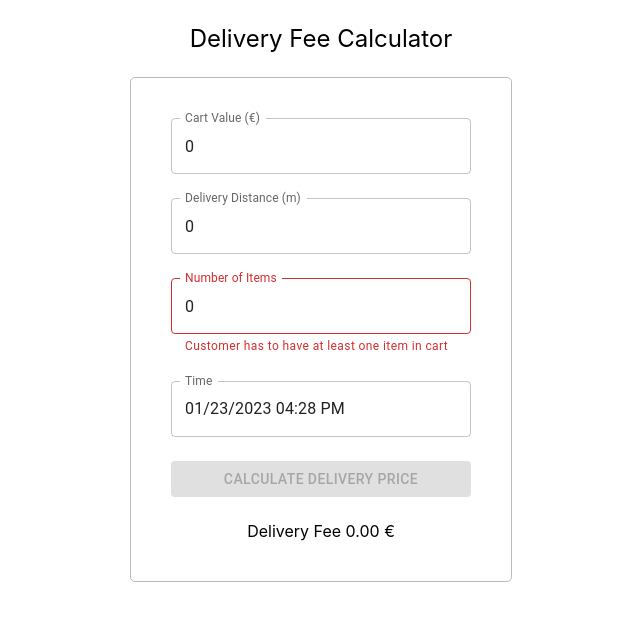
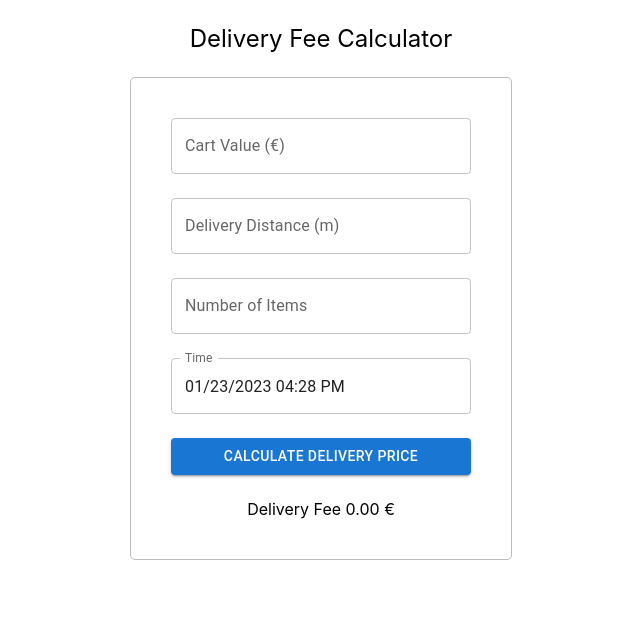
Before and after one commit to nargesG/delivery-fee-calculator, a React (Create React App) app: page / in a window 1280 px wide. Shown: the top 620 px of the page, without its empty margins (319-959 px from the left). Built offline with nearby package versions, Linux system fonts and the light colour scheme.

Commit message:
Handle form error

```diff
--- a/src/App.tsx
+++ b/src/App.tsx
@@ -9,14 +9,19 @@ import { DateTimePicker } from '@mui/x-date-pickers/DateTimePicker';
 import calculateDeliveryFee from './calculateDeliveryFee';
 import './App.css';
 
+const errorMsgIncorrectField = 'At least one field is empty';
+const errorMsgZeroItem = 'The cart should have at least one item';
+
 function App() {
   const [time, setTime] = useState(
     moment().format(),
   );
-  const [cartValue, setCartValue] = useState('0')
-  const [distance, setDistance] = useState('0')
-  const [number, setNumber] = useState('0')
+  const [cartValue, setCartValue] = useState('')
+  const [distance, setDistance] = useState('')
+  const [number, setNumber] = useState('')
   const [deliveryPrice, setDeliveryPrice] = useState(0)
+
+  const [error, setError] = useState('')
 
   const handleChangeTime = (newValue: any) => {
     setTime(moment(newValue).format());
@@ -35,6 +40,11 @@ function App() {
   }
 
   const handleSubmit = () => {
+    if (number === '' || distance === '' || cartValue === '' || time === 'Invalid date') {
+      setError(errorMsgIncorrectField);
+      return;
+    }
+    setError('')
     const price = calculateDeliveryFee(parseFloat(cartValue), parseInt(distance), parseInt(number), time);
     setDeliveryPrice(price);
   }
@@ -65,8 +75,8 @@ function App() {
               label="Number of Items"
               variant="outlined"
               value={number}
-              helperText={!parseInt(number) && "Customer has to have at least one item in cart"}
-              error={!parseInt(number)}
+              helperText={number === '0' && errorMsgZeroItem}
+              error={number === '0'}
               onChange={handelChangeNumber}
             />
 
@@ -81,11 +91,14 @@ function App() {
             <Button
               variant="contained"
               onClick={handleSubmit}
-              disabled={!parseInt(number)}
             >
               Calculate Delivery Price
             </Button>
-            <div>Delivery Fee {(deliveryPrice / 100).toFixed(2)} €</div>
+            {
+              error === ''
+                ? <div>Delivery Fee {(deliveryPrice / 100).toFixed(2)} €</div>
+                : <div>{error}</div>
+            }
           </Stack>
         </div>
     </div>
```
